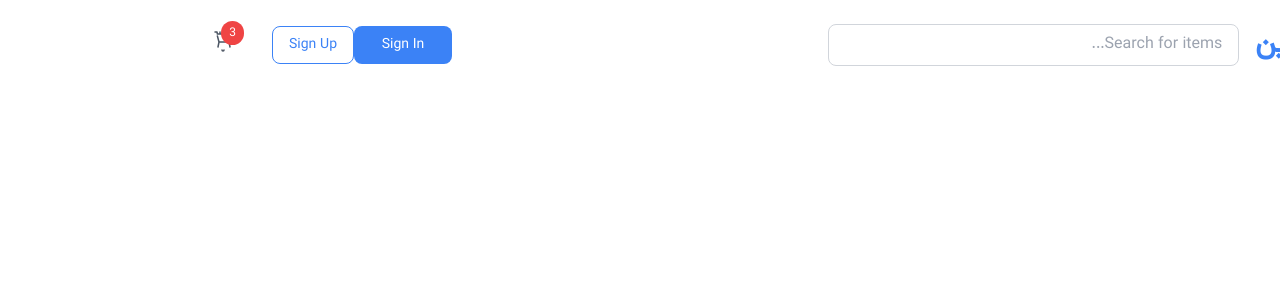
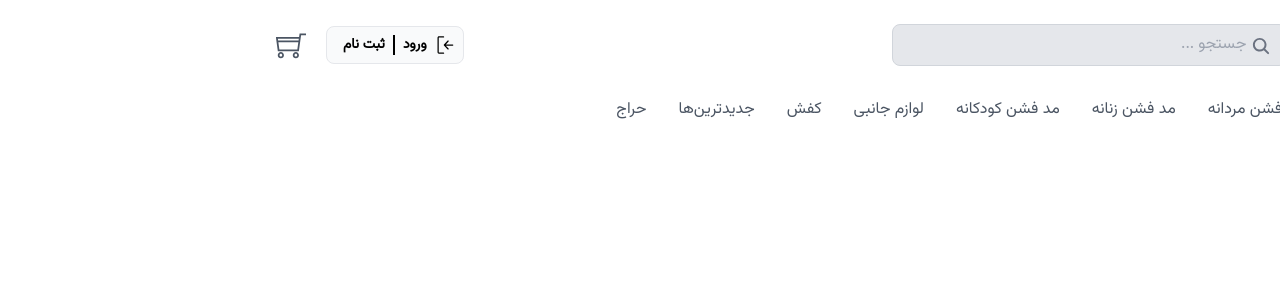
Before and after one commit to tetteam4/online-shoping-center, a React (Vite) app in the folder Frontend/: page / in a window 1280 px wide. Shown: the top 300 px of the page. Built offline with nearby package versions, Linux system fonts and the light colour scheme.

Commit message:
Make the header

```diff
--- a/Frontend/package.json
+++ b/Frontend/package.json
@@ -16,7 +16,7 @@
     "react-dom": "^18.3.1",
     "react-icons": "^5.4.0",
     "react-redux": "^9.2.0",
-    "react-router-dom": "^7.0.2",
+    "react-router-dom": "^7.1.1",
     "redux": "^5.0.1"
   },
   "devDependencies": {
--- a/Frontend/src/App.jsx
+++ b/Frontend/src/App.jsx
@@ -5,20 +5,11 @@ import Header from "./components/Navbar/Header";
 
 const App = () => {
   return (
-    <div>
-      <Header />
-    </div>
-    // <Router>
-    //   <div className="font-poppins">
-    //     <Header
-    //     <Navbar />
-    //     {/* <Routes>
-    //       <Route path="/" element={<Home />} />
-    //       <Route path="/shop" element={<Shop />} />
-    //       <Route path="/cart" element={<CartPage />} />
-    //     </Routes> */}
-    //   </div>
-    // </Router>
+    <Router>
+      <div>
+        <Header />
+      </div>
+    </Router>
   );
 };
 
--- /dev/null
+++ b/Frontend/src/Layout/Layout.jsx
@@ -0,0 +1,19 @@
+import React from "react";
+import Header from "../components/Navbar/Header";
+import { Outlet } from "react-router-dom";
+
+const Layout = () => {
+  return (
+    <div className="bg-gray-200">
+      <div>
+        <Header />
+      </div>
+      <div>
+        <Outlet />
+      </div>
+
+    </div>
+  );
+};
+
+export default Layout;
--- a/Frontend/src/components/Navbar/Header.jsx
+++ b/Frontend/src/components/Navbar/Header.jsx
@@ -1,60 +1,76 @@
-import React from "react";
+import React, { useState } from "react";
+import { IoSearch } from "react-icons/io5";
+import { TfiShoppingCart } from "react-icons/tfi";
+import { GoSignIn } from "react-icons/go";
+import { Link } from "react-router-dom";
+import Navbar from "./Navbar";
 
 const Header = () => {
+  const [isClick, setIsClick] = useState(false);
+  const [cardItems, setCardItems] = useState(0);
   return (
     <header className="bg-white  p-6">
       <div className="container mx-auto grid grid-cols-2">
         {/* Logo */}
-        <div className="flex items-center  justify-between">
-          <div className="text-3xl  font-bold text-blue-500">
+        <div className="flex items-center gap-x-4  justify-between">
+          <div className="text-3xl  font-bold  text-red-600">
             <a href="/">فروشگاه آنلاین</a>
           </div>
 
           {/* Search Bar */}
-          <div className="flex-1 mx-4">
+          <div className="flex-1 mx-4 relative">
             <input
               type="text"
-              placeholder="Search for items..."
-              className="w-full px-4 py-2 border border-gray-300 rounded-lg focus:outline-none focus:ring-2 focus:ring-blue-500"
+              onClick={() => setIsClick(!isClick)}
+              placeholder="جستجو ..."
+              className="w-full py-2 border px-10 border-gray-300 bg-gray-200 rounded-lg focus:outline-none "
             />
+            <span
+              className={`absolute top-3 text-xl  text-gray-500 right-4  ${
+                isClick ? "hidden" : ""
+              }`}
+            >
+              <IoSearch />
+            </span>
+            {isClick && (
+              <div className="absolute top-12 right-0 w-full h-[300px] bg-gray-100 border border-gray-600 rounded-lg"></div>
+            )}
           </div>
         </div>
 
         <div className="flex items-center justify-end gap-x-5">
           {/* Sign In / Sign Up Buttons */}
-          <div className="grid grid-cols-2 space-x-4">
-            <button className="px-4 py-2 text-sm font-medium text-white bg-blue-500 rounded-lg hover:bg-blue-600 focus:outline-none focus:ring-2 focus:ring-blue-400">
-              Sign In
-            </button>
-            <button className="px-4 py-2 text-sm font-medium text-blue-500 border border-blue-500 rounded-lg hover:bg-blue-100 focus:outline-none focus:ring-2 focus:ring-blue-400">
-              Sign Up
-            </button>
+          <div className="flex items-center bg-gray-50 hover:bg-gray-100 rounded-lg border p-2 ">
+            <span><GoSignIn className="" size={20} /></span>
+            <Link
+              to="/signup
+            "
+              className="px-2  text-sm font-semibold "
+            >
+              ورود
+            </Link>
+            <Link
+              to="/signin"
+              className="px-2 border-r-2 border-black text-sm font-semibold "
+            >
+              ثبت نام
+            </Link>
           </div>
 
           {/* Cart Icon */}
           <div className="relative ml-4">
-            <button className="text-gray-600 hover:text-blue-500 focus:outline-none">
-              <svg
-                xmlns="http://www.w3.org/2000/svg"
-                fill="none"
-                viewBox="0 0 24 24"
-                strokeWidth="1.5"
-                stroke="currentColor"
-                className="w-6 h-6"
-              >
-                <path
-                  strokeLinecap="round"
-                  strokeLinejoin="round"
-                  d="M3 3h2l.4 2M7 13h10l4-8H5.4M7 13L5.4 7M7 13l-1 5m1-5h10m0 0l1 5M10 21a1 1 0 102 0m4-16V3m-8 2V3"
-                />
-              </svg>
-            </button>
-            <span className="absolute -top-2 -right-2 px-2 py-1 text-xs text-white bg-red-500 rounded-full">
-              3
-            </span>
+            <Link to="/card" className="text-gray-600 hover:text-blue-500 focus:outline-none">
+              <TfiShoppingCart size={30} />
+            </Link>
+            {cardItems > 0 && (
+              <span className="absolute -top-2 -right-2 px-1.5 flex items-center justify-center py-0.5 text-xs text-white bg-red-500 rounded-full">
+                3
+              </span>
+            )}
           </div>
         </div>
       </div>
+      <Navbar />
     </header>
   );
 };
--- a/Frontend/src/components/Navbar/Navbar.jsx
+++ b/Frontend/src/components/Navbar/Navbar.jsx
@@ -1,96 +1,61 @@
 import React, { useState } from "react";
 import { Link } from "react-router-dom";
 import { MdMenu, MdClose } from "react-icons/md";
+import { FaMale, FaFemale, FaChild } from "react-icons/fa"; // Example icons for each item
+import { TfiMenuAlt } from "react-icons/tfi";
 
-const FashionNavbar = () => {
+const Navbar = () => {
   const [menuOpen, setMenuOpen] = useState(false);
 
   const toggleMenu = () => {
     setMenuOpen((prev) => !prev);
   };
 
+  // List of navbar items with icons
+  const navItems = [
+    { to: "/men", label: "مد فشن مردانه", icon: <FaMale /> },
+    { to: "/women", label: "مد فشن زنانه", icon: <FaFemale /> },
+    { to: "/kids", label: "مد فشن کودکانه", icon: <FaChild /> },
+    { to: "/accessories", label: "لوازم جانبی", icon: <FaChild /> },
+    { to: "/footwear", label: "کفش", icon: <FaChild /> },
+    { to: "/new-arrivals", label: "جدیدترین‌ها", icon: <FaChild /> },
+    { to: "/sale", label: "حراج", icon: <FaChild /> },
+  ];
+
   return (
-    <nav className="bg-gray-800 text-white">
-
+    <nav className="mt-5">
       <div className="container mx-auto px-4 py-3 flex justify-between items-center">
-        {/* Logo */}
-        <Link to="/" className="text-2xl font-bold">
-          FashionHub
-        </Link>
-
         {/* Menu Button for Mobile */}
         <div className="lg:hidden">
-          <button
-            onClick={toggleMenu}
-            className="text-white focus:outline-none text-3xl"
-          >
+          <button onClick={toggleMenu} className="focus:outline-none text-3xl">
             {menuOpen ? <MdClose /> : <MdMenu />}
           </button>
         </div>
 
         {/* Navbar Links */}
         <div
-          className={`absolute lg:static top-0 left-0 w-full lg:w-auto lg:flex bg-gray-800 lg:bg-transparent lg:translate-x-0 transform ${
+          className={`absolute lg:static top-0 left-0 w-full lg:w-auto lg:flex  lg:bg-transparent lg:translate-x-0 transform ${
             menuOpen ? "translate-x-0" : "-translate-x-full"
           } transition-transform duration-300 lg:items-center`}
         >
-          <ul className="lg:flex lg:gap-8 p-4 lg:p-0 space-y-4 lg:space-y-0">
-            <li>
-              <Link
-                to="/men"
-                className="hover:text-gray-400 transition-colors duration-300"
-              >
-                Men's Fashion
-              </Link>
-            </li>
-            <li>
-              <Link
-                to="/women"
-                className="hover:text-gray-400 transition-colors duration-300"
-              >
-                Women's Fashion
-              </Link>
-            </li>
-            <li>
-              <Link
-                to="/kids"
-                className="hover:text-gray-400 transition-colors duration-300"
-              >
-                Kids' Fashion
-              </Link>
-            </li>
-            <li>
-              <Link
-                to="/accessories"
-                className="hover:text-gray-400 transition-colors duration-300"
-              >
-                Accessories
-              </Link>
-            </li>
-            <li>
-              <Link
-                to="/footwear"
-                className="hover:text-gray-400 transition-colors duration-300"
-              >
-                Footwear
-              </Link>
-            </li>
-            <li>
-              <Link
-                to="/new-arrivals"
-                className="hover:text-gray-400 transition-colors duration-300"
-              >
-                New Arrivals
-              </Link>
-            </li>
-            <li>
-              <Link
-                to="/sale"
-                className="hover:text-gray-400 transition-colors duration-300"
-              >
-                Sale
-              </Link>
-            </li>
+           <div className="flex items-center border-l-2 border-gray-400 ml-5 pl-5 font-semibold gap-x-2 cursor-pointer text-gray-780">
+              <span>
+                <TfiMenuAlt size={18} />
+              </span>
+              <p>دسته‌بندی کالاها</p>
+            </div>
+          <ul className="lg:flex lg:gap-8 lg:p-0 space-y-4 lg:space-y-0">
+
+            {navItems.map((item) => (
+              <li key={item.to} className="flex  items-center gap-2">
+                <Link
+                  to={item.to}
+                  className="text-gray-600 transition-colors duration-300 flex items-center gap-2"
+                >
+                  <span>{item.label}</span>
+                </Link>
+              </li>
+            ))}
           </ul>
         </div>
       </div>
@@ -98,4 +63,4 @@ const FashionNavbar = () => {
   );
 };
 
-export default FashionNavbar;
+export default Navbar;
--- a/Frontend/src/pages/CartPage.jsx
+++ /dev/null
@@ -1,12 +0,0 @@
-import React from "react";
-
-const CartPage = () => {
-  return (
-    <div className="container mx-auto mt-6">
-      <h1 className="text-2xl font-bold">Your Cart</h1>
-      <p className="text-gray-600 mt-4">Cart functionality coming soon!</p>
-    </div>
-  );
-};
-
-export default CartPage;
```
Also changed, not shown: 1 other file (tests, documents, lock files or other folders).
